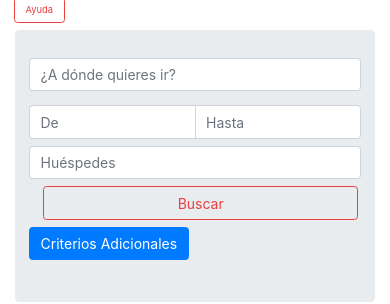
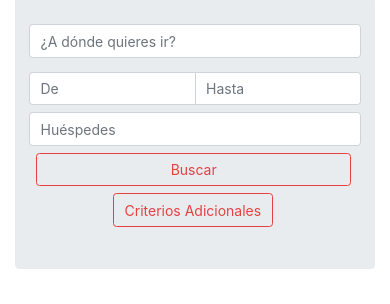
Before and after one commit to joseca9724/Proyecto1_Lenguajes, a plain HTML site: page docs/index.html in a window 390 px wide. Shown: the part 124-428 px from the top of the page. Drawn offline with nearby package versions, Linux system fonts and the light colour scheme.

Commit message:
Responsive - 3 (index)

```diff
--- a/docs/css/estilos.css
+++ b/docs/css/estilos.css
@@ -1,5 +1,5 @@
 @media ( max-width : 768px ){
-	button#btnAloj, #btnBuscar{
+	button#btnBuscar, #btnCollapse{
 		font-size: 1em !important;
 	}
 
@@ -9,7 +9,7 @@
 }
 
 @media ( max-width : 500px ){
-	button#btnAloj, #btnBuscar{
+	button#btnBuscar{
 		margin-left: 1em;
 	}
 
@@ -19,7 +19,7 @@
 	}
 
 	.btn-md-text.btn-default{
-		font-size: 8pt !important;
+		font-size: 7pt !important;
 	}
 
 	.col-md-2{
@@ -36,6 +36,14 @@
 }
 
 @media ( max-width : 400px ){
+	button#btnBuscar{
+		margin-left: 0.5em;
+	}
+
+	a#btnCollapse{
+		margin-left: 6em;
+	}
+
 	button#btnAloj{
 		margin-left: 1em;
 	}
@@ -53,6 +61,10 @@
 	.btn-md-text.btn-default{
 		font-size: 6pt !important;
 	}
+
+	a#btnCollapse{
+		margin-left: 4em;
+	}
 }
 
 button#btnPay{
@@ -62,14 +74,14 @@ button#btnPay{
 }
 
 button#btnAloj, #btnFriends, #btnAboutUs, #btnHelp, #btnBuscar,
-#btnBonus1, #btnBonus2, #btnBonus3, #btnBonus4{
+#btnBonus1, #btnBonus2, #btnBonus3, #btnBonus4, #btnCollapse{
 	margin-right: 0.75em;
 	border-color: #e64040;
 	color: #e64040;
 }
 
 button#btnAloj:hover, #btnFriends:hover, #btnAboutUs:hover, #btnHelp:hover, #btnBuscar:hover,
-#btnBonus1:hover, #btnBonus2:hover, #btnBonus3:hover, #btnBonus4:hover{
+#btnBonus1:hover, #btnBonus2:hover, #btnBonus3:hover, #btnBonus4:hover, #btnCollapse:hover{
 	background-color: #e64040;
 	border-color: #e64040;
 	color: #ffffff;
--- a/docs/index.html
+++ b/docs/index.html
@@ -59,18 +59,19 @@
 				</div>
 			</div>
 			<p>
-				<a class="btn btn-primary" data-toggle="collapse" href="#collapseExample" role="button" aria-expanded="false" aria-controls="collapseExample">
+				<a id="btnCollapse" class="btn btn-default btn-md-text" data-toggle="collapse" href="#collapseExample" role="button" aria-expanded="false" aria-controls="collapseExample">
 				  Criterios Adicionales
 				</a>
-			  </p>
-			  <div class="collapse" id="collapseExample">
+			</p>
+
+			<div class="collapse" id="collapseExample">
 				<div class="checkbox">
 					<label><input type="checkbox" value="">Piscina</label>
 				  </div>
 				  <div class="checkbox">
 					<label><input type="checkbox" value="">Parqueo</label>
 				  </div>
-			  </div>
+			</div>
 		</div>
 	</div>
 	<div style="text-align: center;" id="filtrado">
```
Also changed, not shown: docs/pago.html (+1 -1 lines).
